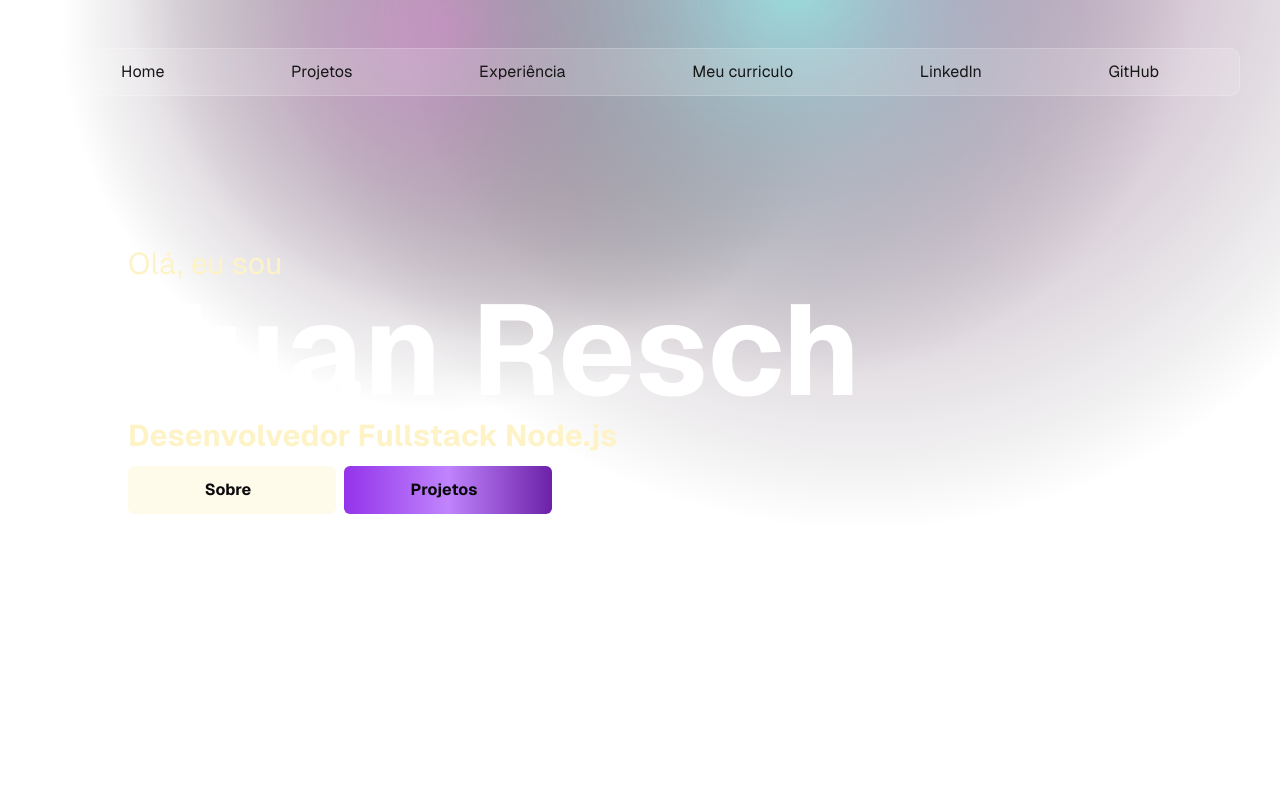
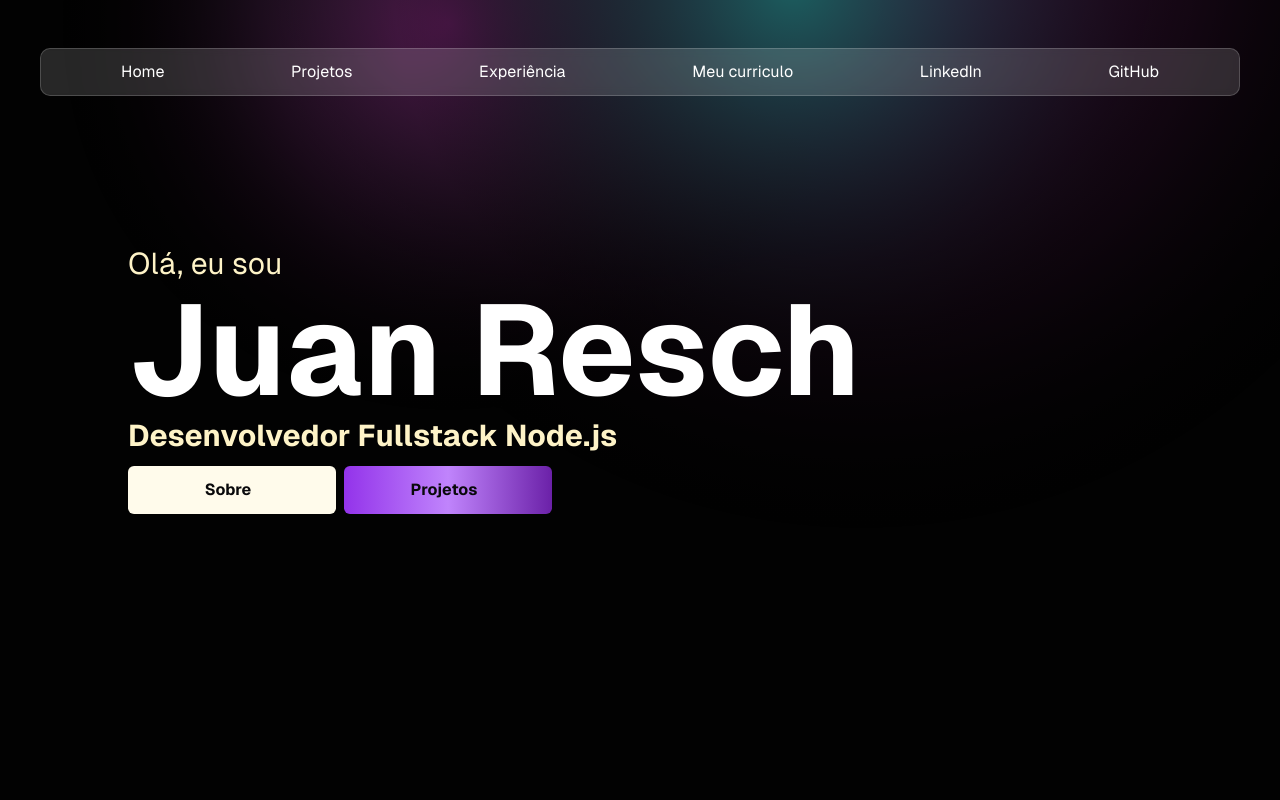
Before and after one commit to juan-resch/juanresch, a Next.js app: page / in a window 1280 px wide. Shown: the top 800 px of the page. Built offline with nearby package versions, Linux system fonts and the light colour scheme.

Commit message:
fix force theme

```diff
--- a/styles/globals.css
+++ b/styles/globals.css
@@ -1,6 +1,21 @@
 @tailwind base;
 @tailwind components;
 @tailwind utilities;
+
+@media (prefers-color-scheme: dark) {
+  body {
+    background-color: #020202;
+    color: fff;
+  }
+}
+
+@media (prefers-color-scheme: light) {
+  /* Estilos para tema claro */
+  body {
+    background-color: #020202;
+    color: #fff;
+  }
+}
 
 body {
   overflow-x: hidden;
@@ -11,25 +26,12 @@ body {
   --foreground: #171717;
 }
 
-@media (prefers-color-scheme: dark) {
-  :root {
-    --background: #0a0a0a;
-    --foreground: #ededed;
-  }
-}
-
 .glass {
   background: rgba(255, 255, 255, 0.15);
   backdrop-filter: blur(4.5px);
   -webkit-backdrop-filter: blur(4.5px);
   border-radius: 10px;
   border: 1px solid rgba(255, 255, 255, 0.18);
-}
-
-body {
-  color: var(--foreground);
-  background: var(--background);
-  font-family: Arial, Helvetica, sans-serif;
 }
 
 html {
```
